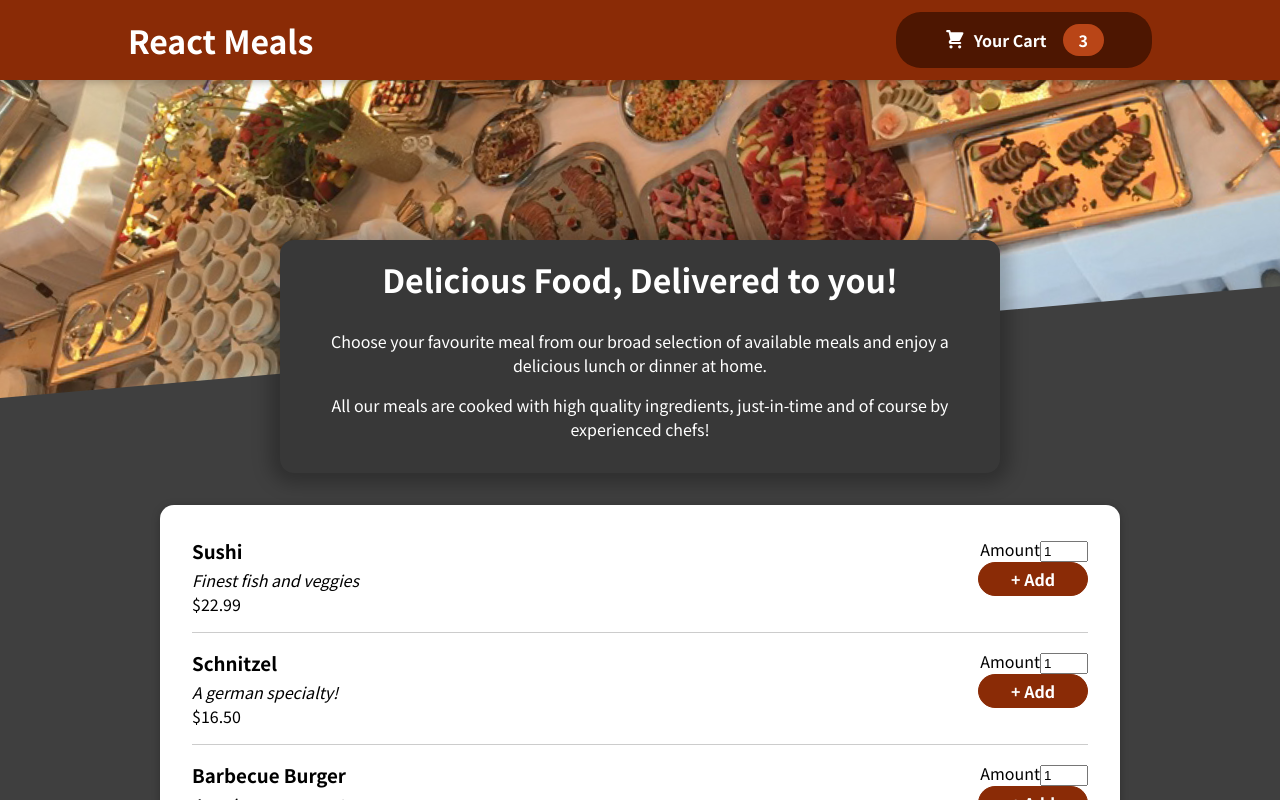
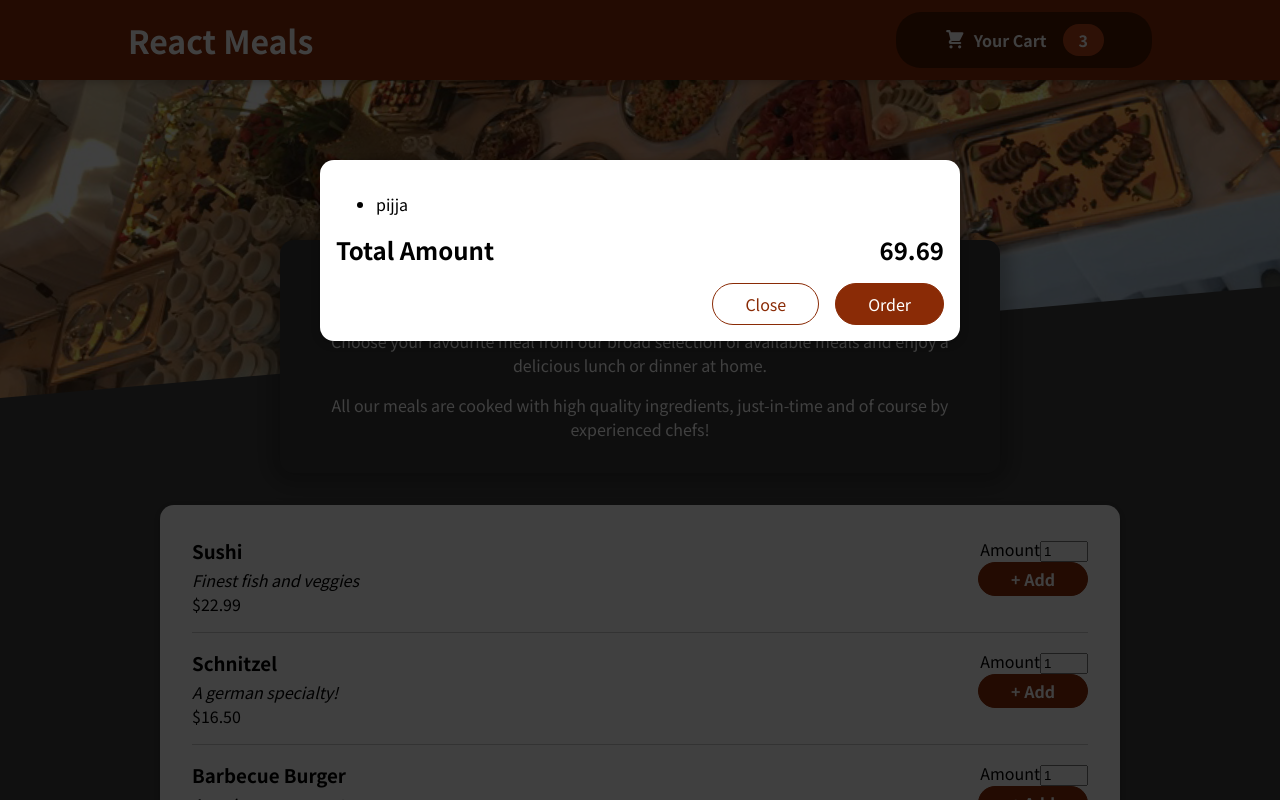
Before and after one commit to Shobhityadav99/Food-Order-App-React, a React (Create React App) app: page / in a window 1280 px wide. Shown: the top 800 px of the page. Built offline with nearby package versions, Linux system fonts and the light colour scheme.

Commit message:
Modal done

```diff
--- a/src/App.js
+++ b/src/App.js
@@ -1,10 +1,12 @@
 import { Fragment } from "react";
+import Cart from "./components/Cart/Cart";
 import Header from "./components/Layout/Header";
 import Meals from "./components/Meals/Meals";
 
 function App() {
   return (
     <Fragment>
+      <Cart />
       <Header />
       <main>
         <Meals/>
--- a/src/components/Cart/Cart.js
+++ b/src/components/Cart/Cart.js
@@ -1,9 +1,10 @@
+import Modal from "../UI/Modal";
 import classes from "./Cart.module.css";
 
 const Cart = props => {
     const cartItems = <ul className={classes['class-item']}>{[{id: 'c1',name: 'pijja',amount: '2',price: 12.69}]
     .map(item => <li>{item.name}</li>)}</ul>
-    return <div>
+    return <Modal>
         {cartItems}
         <div className={classes.total}>
             <span>Total Amount</span>
@@ -13,7 +14,7 @@ const Cart = props => {
             <button className={classes['button--alt']}>Close</button>
             <button className={classes.button}>Order</button>
         </div>
-    </div>
+    </Modal>
 }
 
 export default Cart;
```
Also changed, not shown: 1 other file (tests, documents, lock files or other folders).
